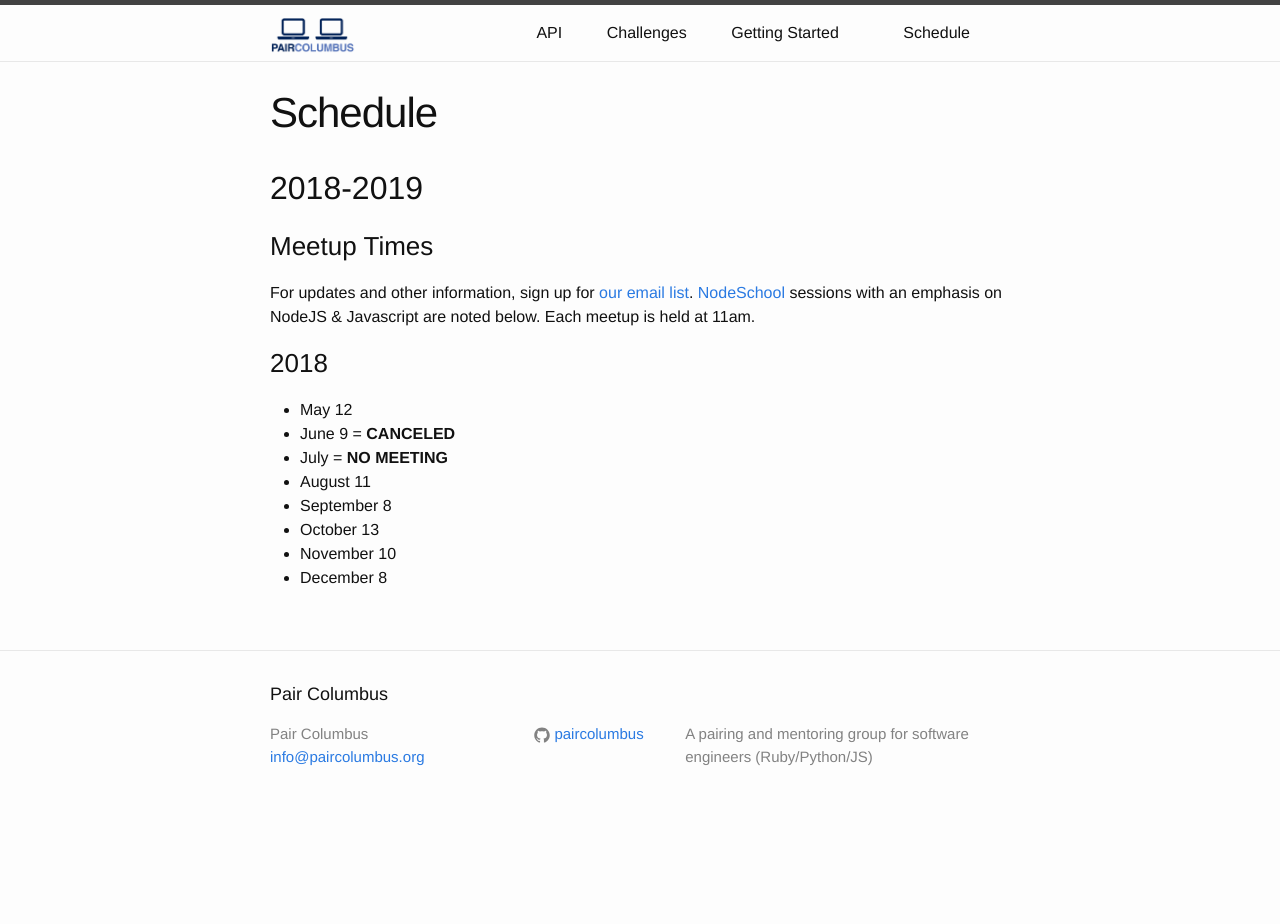
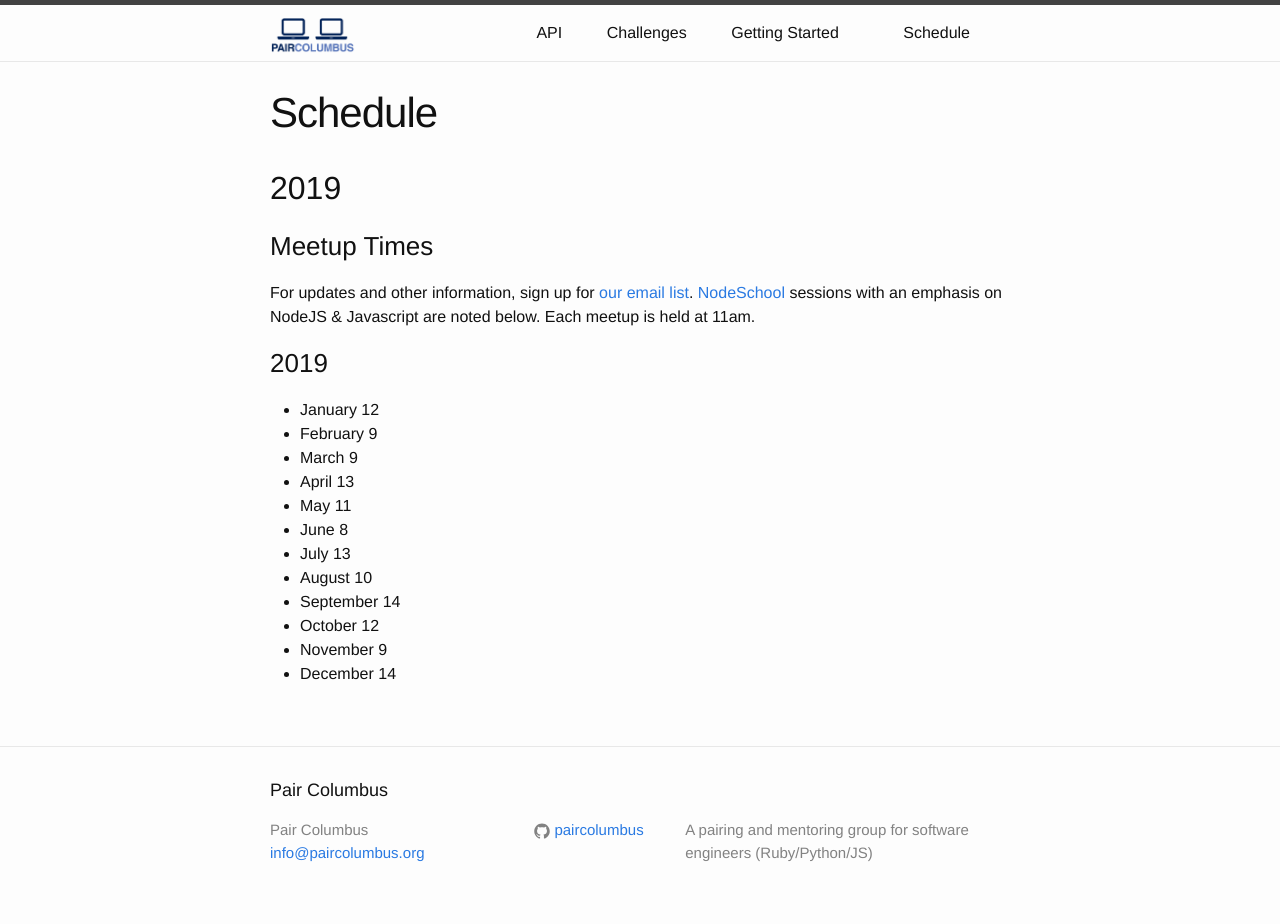
Before and after one commit to paircolumbus/paircolumbus.github.io, a Jekyll site: the page built from pages/schedule.md, in a window 1280 px wide. Built offline with Jekyll 4.4.1, drawn with Linux system fonts in a browser that asks for light colours; comment, search, counter and statistics services are not loaded; before the commit the page ends 900 px from its top, so only the background shows below that.

Commit message:
update schedule

```diff
--- a/pages/schedule.md
+++ b/pages/schedule.md
@@ -4,17 +4,21 @@ title: Schedule
 permalink: /schedule/
 ---
 
-## 2018-2019
+## 2019
 
 ### Meetup Times
 For updates and other information, sign up for [our email list](http://paircolumbus.org/). [NodeSchool](http://nodeschool.io) sessions with an emphasis on NodeJS & Javascript are noted below. Each meetup is held at 11am.
 
-### 2018
-- May 12
-- June 9 = __CANCELED__
-- July = __NO MEETING__
-- August 11
-- September 8
-- October 13
-- November 10
-- December 8
+### 2019
+- January 12
+- February 9
+- March 9
+- April 13
+- May 11
+- June 8
+- July 13
+- August 10
+- September 14
+- October 12
+- November 9
+- December 14
```
